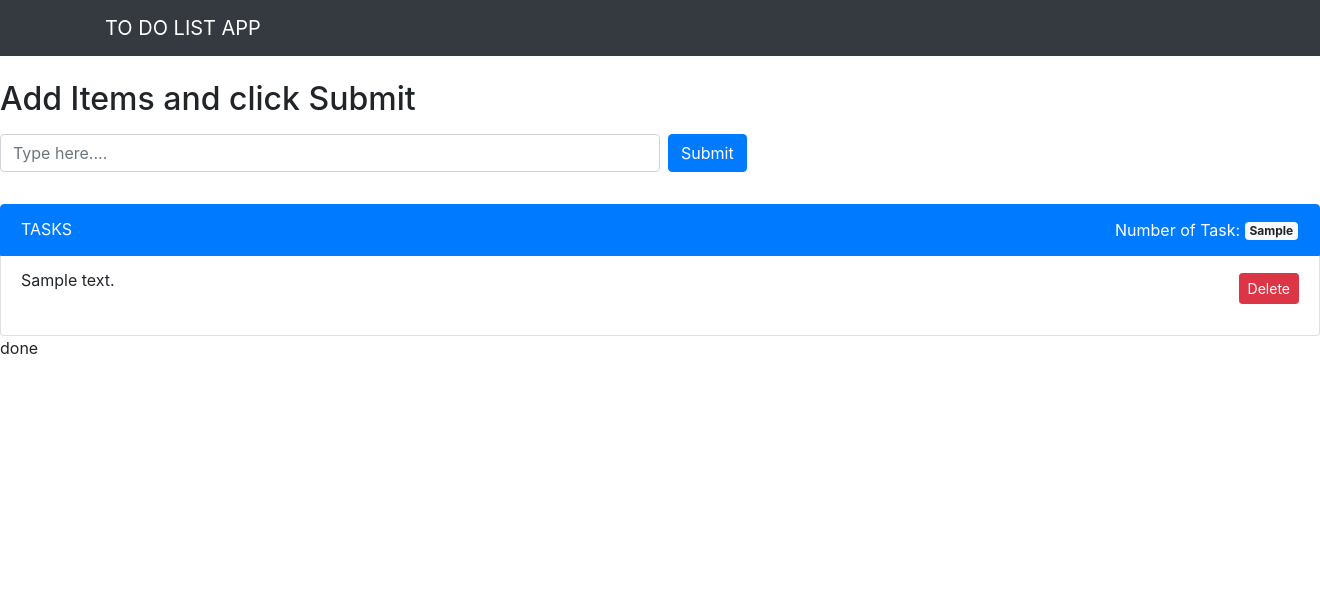
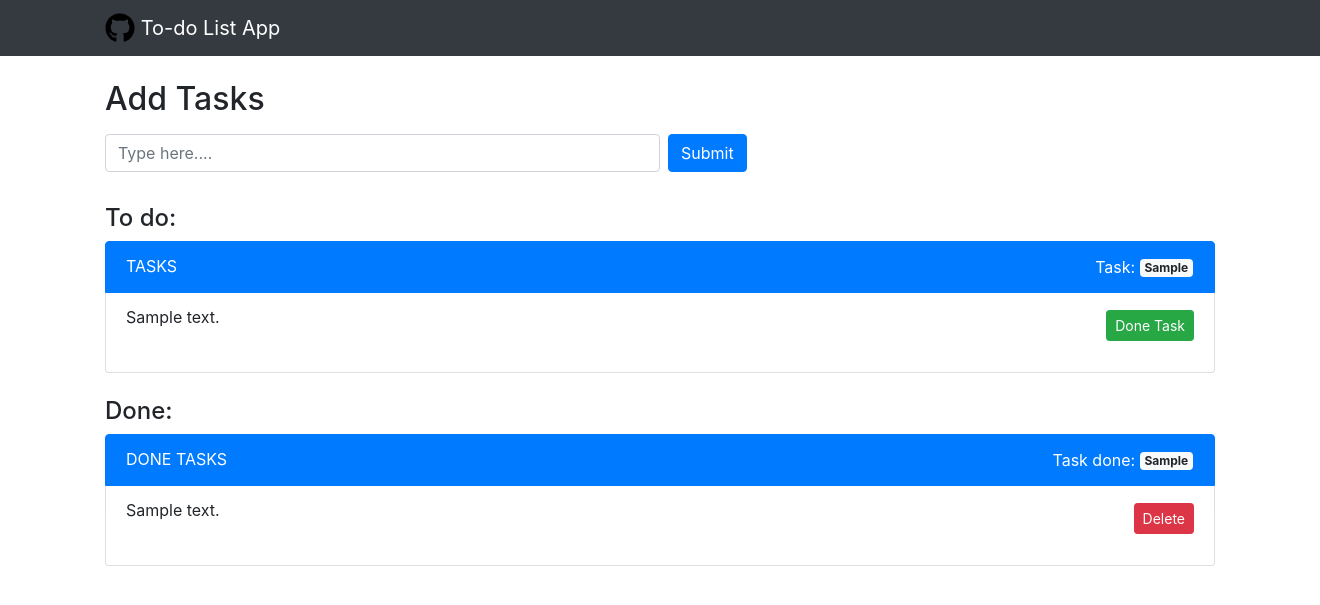
Before and after one commit to echefulouis/Todo-list-app, a Django app: template templates/main/index.html in a window 1320 px wide; the page is wider, and only the part inside the window is pictured. Shown: the top 605 px of that part. Run offline with Django 3.2, Linux system fonts and the light colour scheme; the template is opened without the code that fills it: most values are stand-ins (such as "Sample title", 1, 10 or a date in 2020); some libraries are stand-ins or nearby versions.

Commit message:
app ready

```diff
--- a/list_app/admin.py
+++ b/list_app/admin.py
@@ -1,4 +1,7 @@
 from django.contrib import admin
-from .models import Todo
+from .models import Todo ,Done
+
+
 # Register your models here.
 admin.site.register(Todo)
+admin.site.register(Done)
--- a/list_app/urls.py
+++ b/list_app/urls.py
@@ -4,5 +4,7 @@ from . import views
 urlpatterns = [
     path('', views.index, name='index'),
     path('add_todo/', views.add_todo, name='add_todo'),
-    path('delete_todo/<int:todo_id>' , views.delete_todo, name='delete_todo')
+    path('delete_todo/<int:todo_id>' , views.delete_todo, name='delete_todo'),
+
+    path('Done_todo/<int:done_id>' , views.Done_todo, name='Done_todo')
 ]
--- a/templates/base.html
+++ b/templates/base.html
@@ -23,13 +23,16 @@
     <title>To Do List App</title>
 </head>
 <body>
-<nav class="navbar navbar-dark bg-dark fixed">
+<nav class="navbar navbar-dark bg-dark">
     <div class="container">
-        <a class="navbar-brand" href="#">TO DO LIST APP</a>
-        {#        <a class="navbar-brand" href="#">Home</a>#}
-        {#        <a class="navbar-brand" href="#">Creator's Github</a>#}
+         <a class="navbar-brand" href="#">
+    <img src="{% static 'images/github-brands.svg' %}" width="30" height="30" class="d-inline-block align-top" alt="">
+    To-do List App
+  </a>
     </div>
 </nav>
+
+{#The content Block for functionality#}
     {% block content %}
 
 
@@ -37,7 +40,7 @@
 
     <footer>
 
-        <div style="margin: 20px;">
+        <div style="margin-bottom: 80px;">
 
         </div>
     </footer>
--- a/templates/main/index.html
+++ b/templates/main/index.html
@@ -2,9 +2,13 @@
 
 {% block content %}
 
-    <div class="row mt-4">
+
+<div class="container">
+
+{#The search bar and submit button#}
+    <div class="row mt-4 ">
         <div class="col">
-            <h2>Add Items and click Submit</h2>
+            <h2>Add Tasks</h2>
             <form action="{% url 'add_todo' %}" method='post' class="form-inline">
                 {% csrf_token %}
                 <input type="text" class="form-control w-50" name='task' placeholder="Type here....">
@@ -14,19 +18,46 @@
         </div>
     </div>
 
-    <div class="row mt-4">
+{#The Added To-do list task#}
+    <div class="row mt-4 ">
         <div class="col ">
+        <h4>To do:</h4>
             <ul class="list-group">
                 <li class="list-group-item active">TASKS
                     <button type="button" class="btn btn-primary float-right" style="float: right; padding: 0 0;">
-                        Number of Task: <span class="badge badge-light">{{ length_of_items }}</span>
-                        <span class="sr-only">unread messages</span>
+                        Task: <span class="badge badge-light">{{ length_of_items }}</span>
                     </button>
                 </li>
 
                 {% for task in todo_items %}
                     <li class="list-group-item ">{{ task.text }}
                         <form action="delete_todo/{{ task.id }}" method="post">
+                            {% csrf_token %}
+                            <button type="submit" class="btn btn-sm float-right btn-success" style="position: relative; float: right; bottom: 1.2rem;">Done Task</button>
+                        </form>
+                    </li>
+                {% endfor %}
+            </ul>
+        </div>
+    </div>
+
+
+
+{#The done to-do list Section#}
+
+<div class="row mt-4 ">
+        <div class="col ">
+        <h4>Done:</h4>
+            <ul class="list-group">
+                <li class="list-group-item active">DONE TASKS
+                    <button type="button" class="btn btn-primary float-right" style="float: right; padding: 0 0;">
+                            Task done: <span class="badge badge-light ">{{ length_of_done_items }}</span>
+                    </button>
+                </li>
+
+                {% for done in done_items %}
+                    <li class="list-group-item ">{{ done.done_text }}
+                        <form action="Done_todo/{{ done.id }}" method="post">
                             {% csrf_token %}
                             <button type="submit" class="btn btn-sm float-right btn-danger" style="position: relative; float: right; bottom: 1.2rem;">Delete</button>
                         </form>
@@ -35,10 +66,5 @@
             </ul>
         </div>
     </div>
-
-{% for done in done_task %}
-
-    <p>done</p>
-
-    {% endfor %}
+</div>
 {% endblock content %}
```
Also changed, not shown: list_app/models.py (+8 -0 lines), list_app/views.py (+22 -2 lines), db.sqlite3, list_app/migrations/0002_done.py (added), static/images/github-brands.svg (added), 1 other file.
